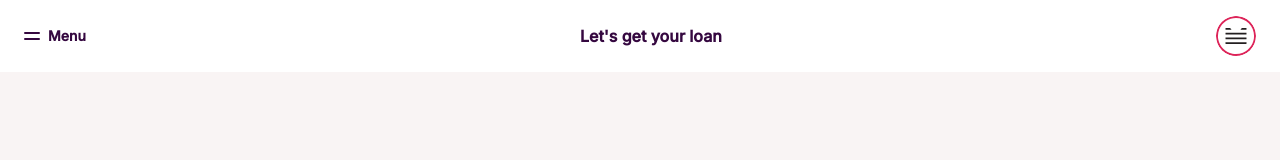
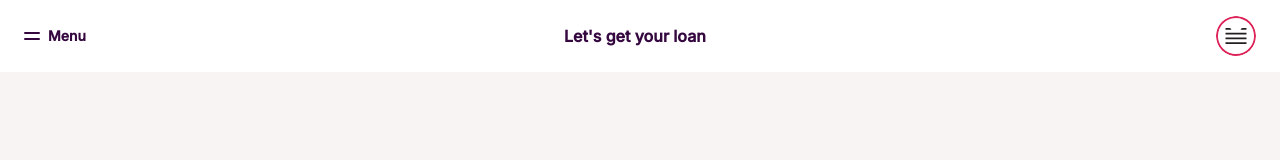
Before and after one commit to zneret03/loan-app, a Next.js app: page / in a window 1280 px wide. Shown: the top 160 px of the page. Built offline with nearby package versions, Linux system fonts and the light colour scheme.

Commit message:
adjusting navbar center name

```diff
--- a/components/Navigation/TopNav.tsx
+++ b/components/Navigation/TopNav.tsx
@@ -7,7 +7,7 @@ export const TopNav = (): JSX.Element => (
       <span className='text-sm font-semibold'>Menu</span>
     </aside>
 
-    <h1 className='font-semibold text-base'>Let&apos;s get your loan</h1>
+    <h1 className='font-semibold text-base -ml-8'>Let&apos;s get your loan</h1>
 
     <aside>
       <MGLogo />
```
